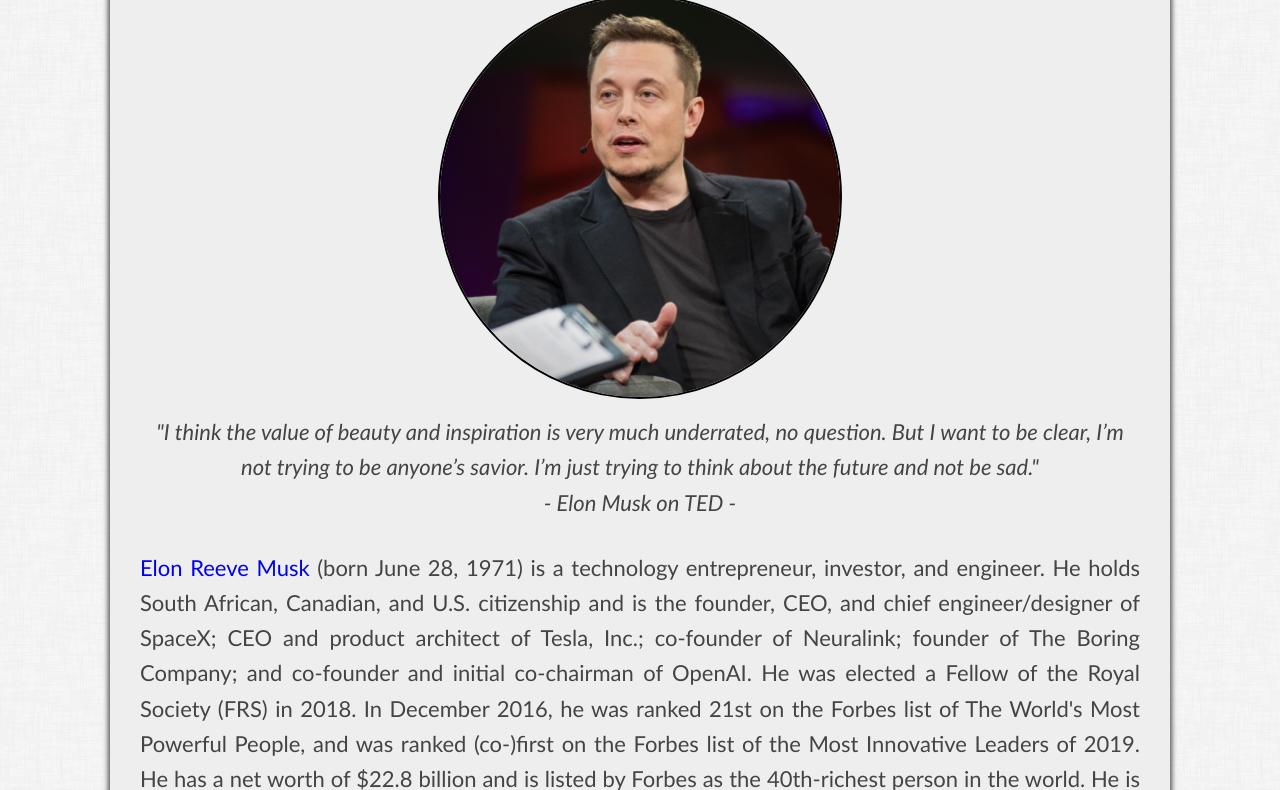
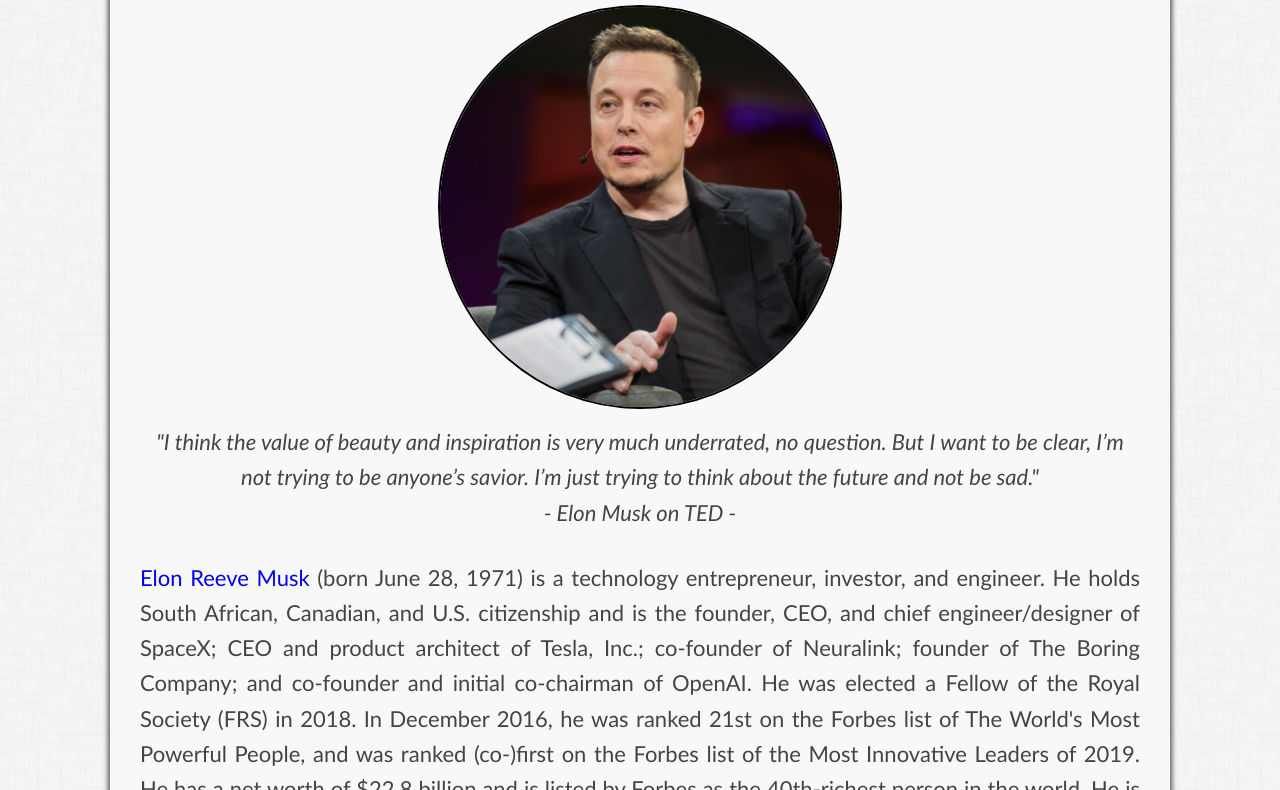
Before and after one commit to elmoallistair/college, a plain HTML site: page 01_Responsive-Web-Design-Projects/01_Tribute-Page/index.html in a window 1280 px wide. Shown: the part 101-891 px from the top of the page. Drawn offline with Linux system fonts and the light colour scheme.

Commit message:
Update style.css

```diff
--- a/01_Responsive-Web-Design-Projects/01_Tribute-Page/style.css
+++ b/01_Responsive-Web-Design-Projects/01_Tribute-Page/style.css
@@ -43,6 +43,7 @@ table {
     border-spacing: 0;
 }
 
+/* ======================================== */
 
 html, body {
     margin: 0px;
@@ -55,8 +56,8 @@ html, body {
 
 #main {
     width: 1000px;
-    background-color: #eee;
-    margin: auto;
+    background-color: #f8f8f8;
+    margin: 10px auto;
     text-align: center;
     padding: 30px;
     box-shadow: 0 5px 5px 2px #555;
@@ -111,7 +112,7 @@ html, body {
     color: white;
 }
 
-@media(max-width: 250px) {
+@media(max-width: 600px) {
     #main {
         width: 100%;
     }
```
